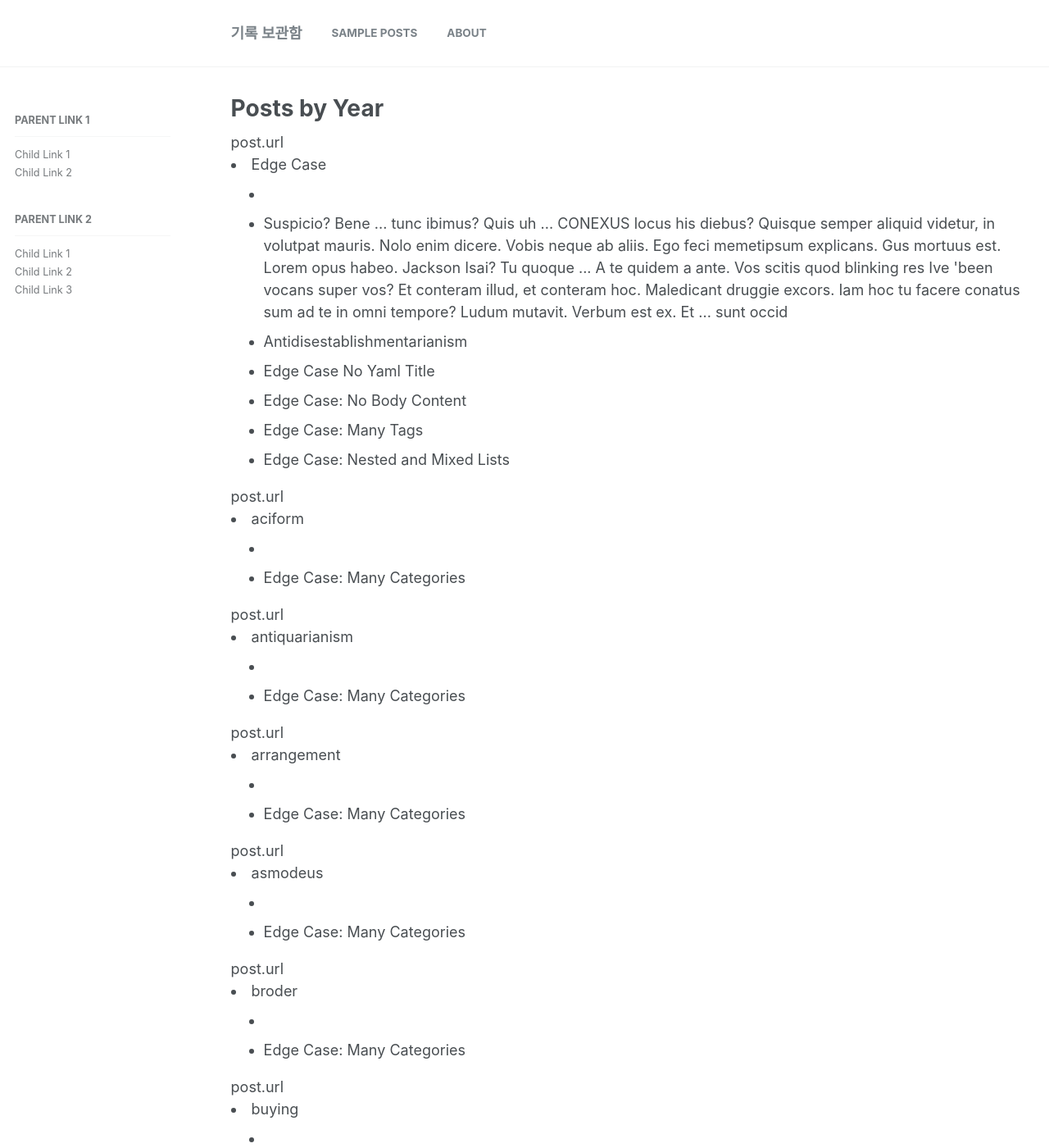
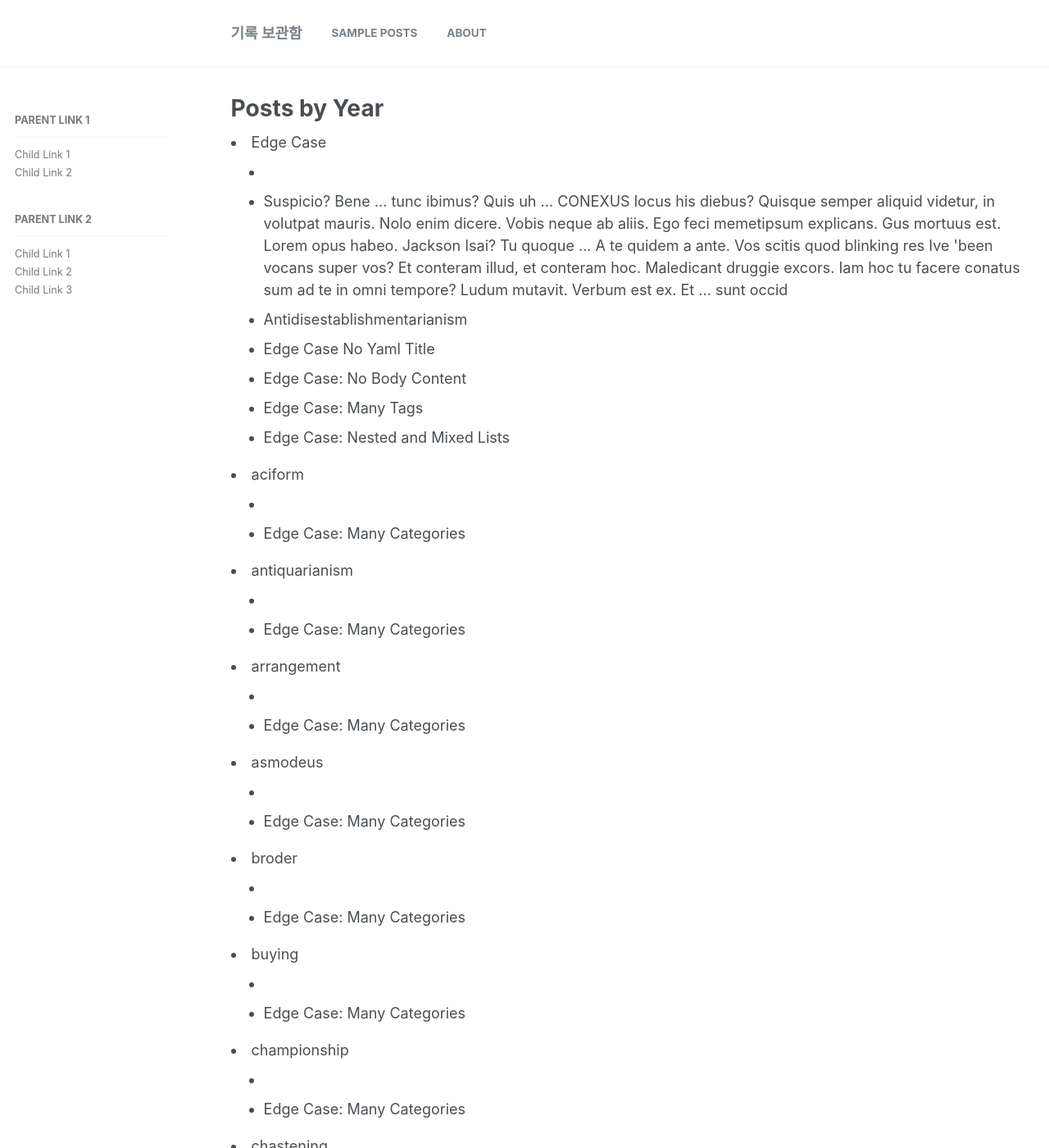
Before and after one commit to SofWa/custom-minimal-mistakes, a Jekyll site: the page built from _pages/list/archive-list.html, in a window 1280 px wide and 1400 px high. Shown: the whole window at 82% size. Built offline with Jekyll 4.4.1, drawn with Linux system fonts in a browser that asks for light colours; some of the changed text lies outside the part shown.

Commit message:
Update archive-list.html

```diff
--- a/_pages/list/archive-list.html
+++ b/_pages/list/archive-list.html
@@ -10,7 +10,7 @@ sidebar:
 {% include base_path %}
 
 {% for category in site.categories %}
-  post.url
+  {{ post.url }}
   <a href="/">{{ post.title }}</a>
   <li><a name="{{ category | first }}">{{ category | first }}</a>
     <ul>
```
